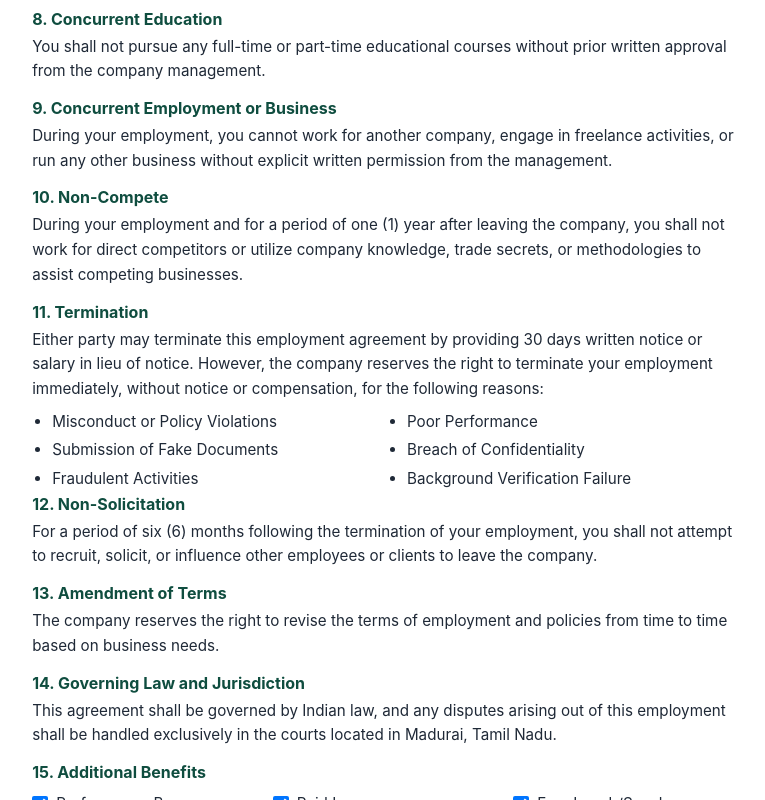
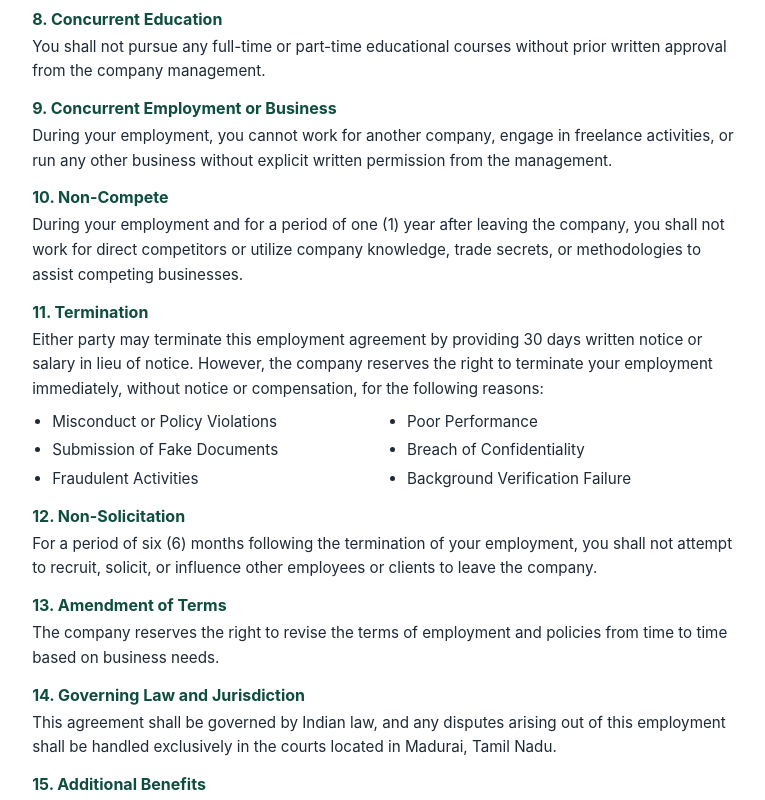
Before and after one commit to divi1127/offerletter, a React (Vite) app: page / in a window 1280 px wide. Shown: the part 1728-2528 px from the top of the page, without its empty margins (251-1016 px from the left). Built offline with nearby package versions, Linux system fonts and the light colour scheme.

Commit message:
first commit

```diff
--- a/src/components/OfferLetterForm.jsx
+++ b/src/components/OfferLetterForm.jsx
@@ -139,10 +139,7 @@ const OfferLetterForm = () => {
       </div>
 
       {/* 15. Termination Clause */}
-      <table className="w-full border-none border-collapse m-0 p-0 avoid-break" style={{ pageBreakInside: 'avoid', breakInside: 'avoid' }}>
-        <tbody>
-          <tr>
-            <td className="border-none p-0 align-top">
+      <div style={{ display: 'inline-block', width: '100%' }} className="avoid-break">
         <h3 className="font-bold text-brand mb-1 text-base">11. Termination</h3>
         <p className="mb-2">Either party may terminate this employment agreement by providing 30 days written notice or salary in lieu of notice. However, the company reserves the right to terminate your employment immediately, without notice or compensation, for the following reasons:</p>
         <ul className="grid grid-cols-1 sm:grid-cols-2 gap-x-4 gap-y-1 list-disc pl-5">
@@ -153,10 +150,7 @@ const OfferLetterForm = () => {
           <li>Fraudulent Activities</li>
           <li>Background Verification Failure</li>
         </ul>
-            </td>
-          </tr>
-        </tbody>
-      </table>
+      </div>
 
       {/* 16. Non-Solicitation */}
       <div className="avoid-break">
--- a/src/index.css
+++ b/src/index.css
@@ -32,6 +32,16 @@
     min-width: 210mm !important;
     padding: 20mm !important;
     margin: 0 !important;
+    position: relative !important;
+    overflow: visible !important;
+  }
+
+  /* Force sections to be unbreakable blocks */
+  .pdf-capture-mode .avoid-break {
+    display: inline-block !important;
+    width: 100% !important;
+    page-break-inside: avoid !important;
+    break-inside: avoid !important;
   }
 
   .pdf-capture-mode * {
```
Also changed, not shown: 1 other file (tests, documents, lock files or other folders). Lines whose indentation alone changed are shown as unchanged.
